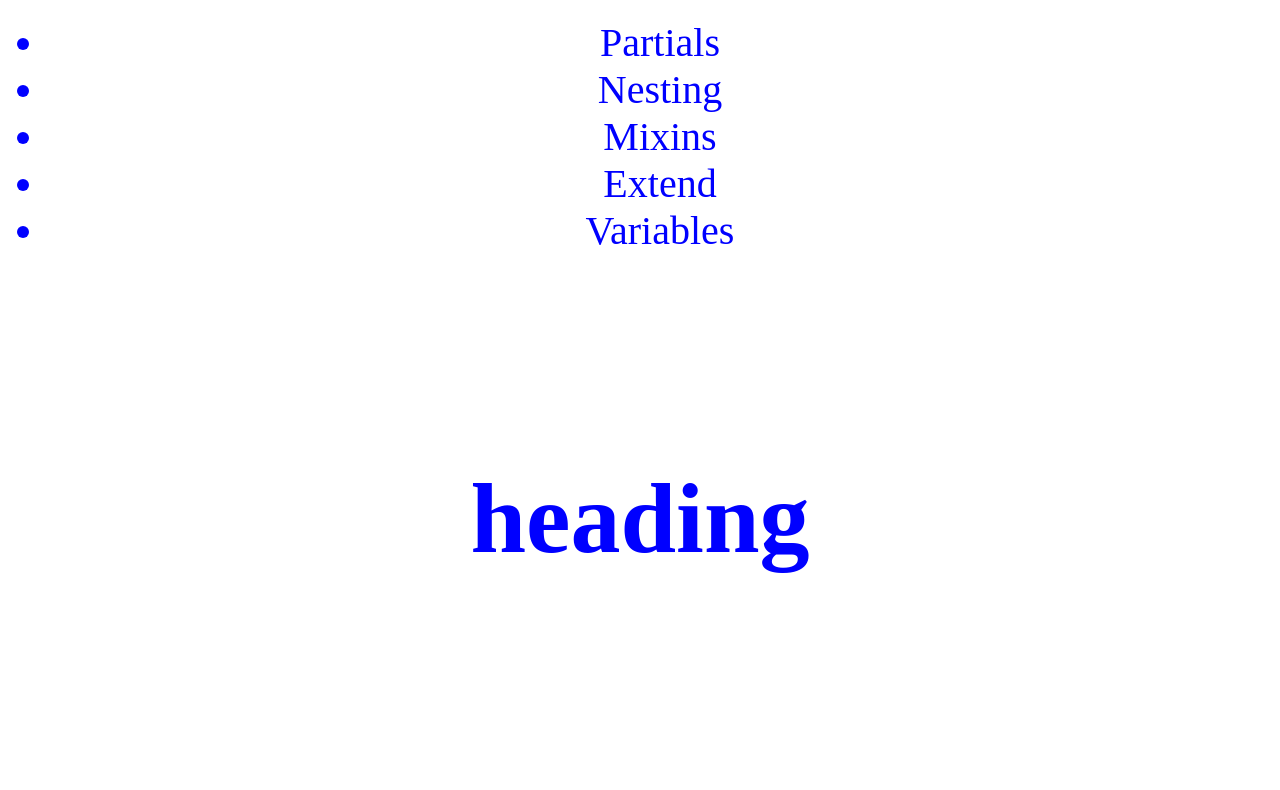
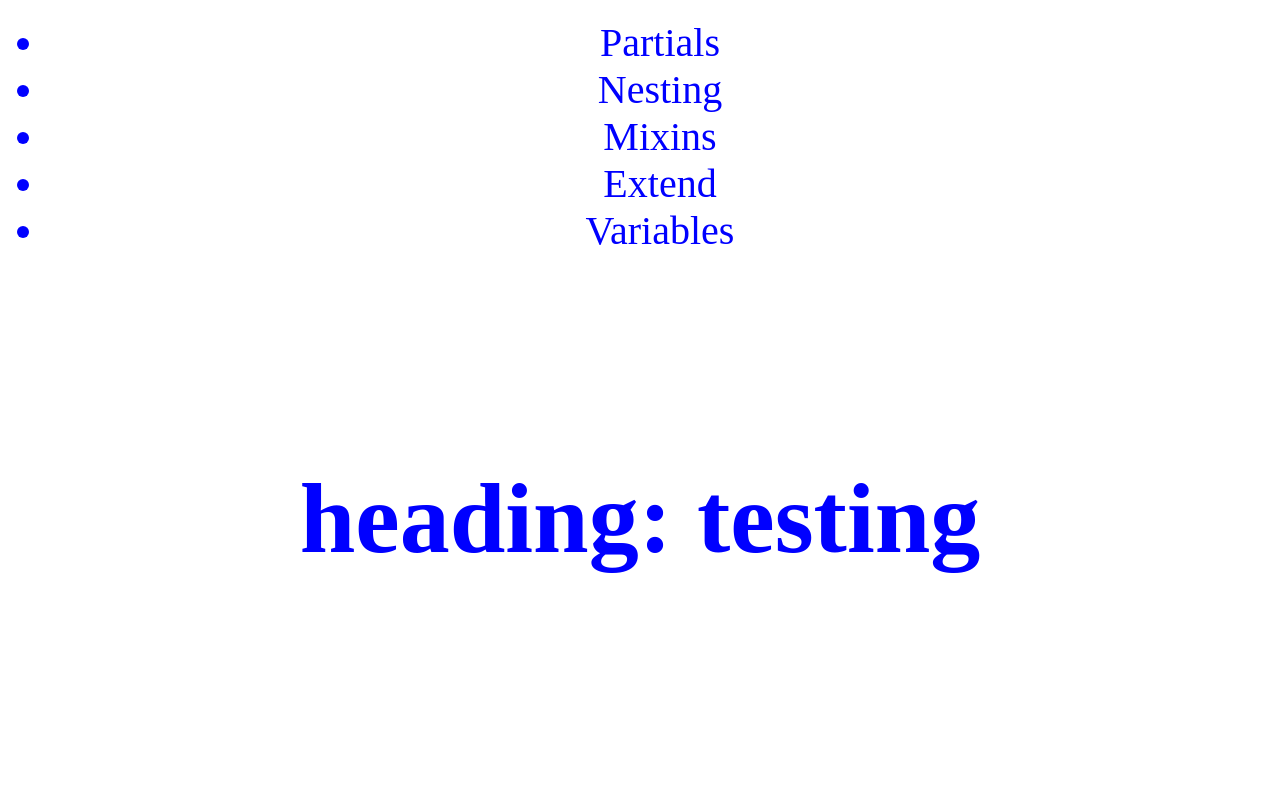
Before and after one commit to RoryEvers/sass-deployment-lesson, a plain HTML site: page index.html in a window 1280 px wide. Shown: the part 282-1072 px from the top of the page. Drawn offline with Linux system fonts and the light colour scheme.

Commit message:
update heading in index html

```diff
--- a/index.html
+++ b/index.html
@@ -19,7 +19,7 @@
           <li> Variables</li>
     </ul>
 <header>
-    <h1> heading</h1>
+    <h1> heading: testing</h1>
 </header>
 <section>
   <h1> My Section</h1>
```
